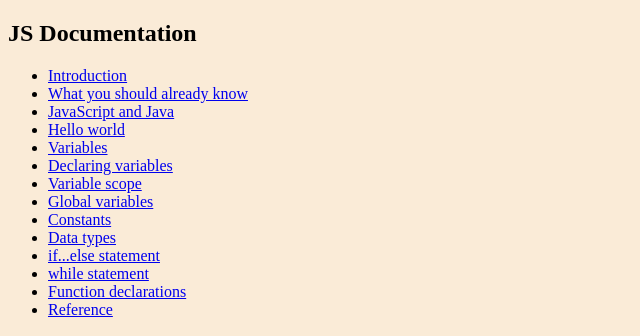
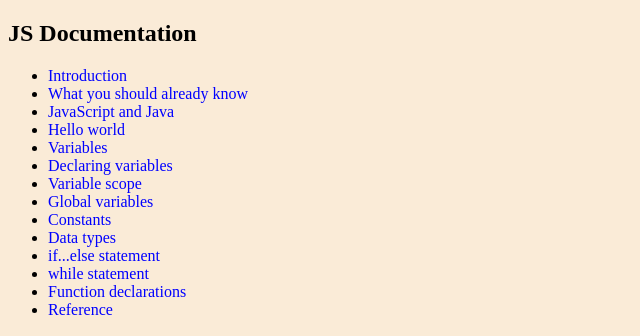
Before and after one commit to satyasaadhika/documentation, a plain HTML site: page index.html in a window 1280 px wide. Shown: the top 336 px of the page, 0-640 px from the left. Drawn offline with Linux system fonts and the light colour scheme.

Commit message:
Update index.html

```diff
--- a/index.html
+++ b/index.html
@@ -2,10 +2,13 @@
 <html lang="en">
 <head>
 <title>JS Documentation</title>
-<link rel="stylesheet" href="styles.css">
 <style>
     body{
         background-color: antiquewhite;
+    }
+    .nav-link{
+        text-decoration:none;
+        color:blue;
     }
 </style>
 </head>
```
